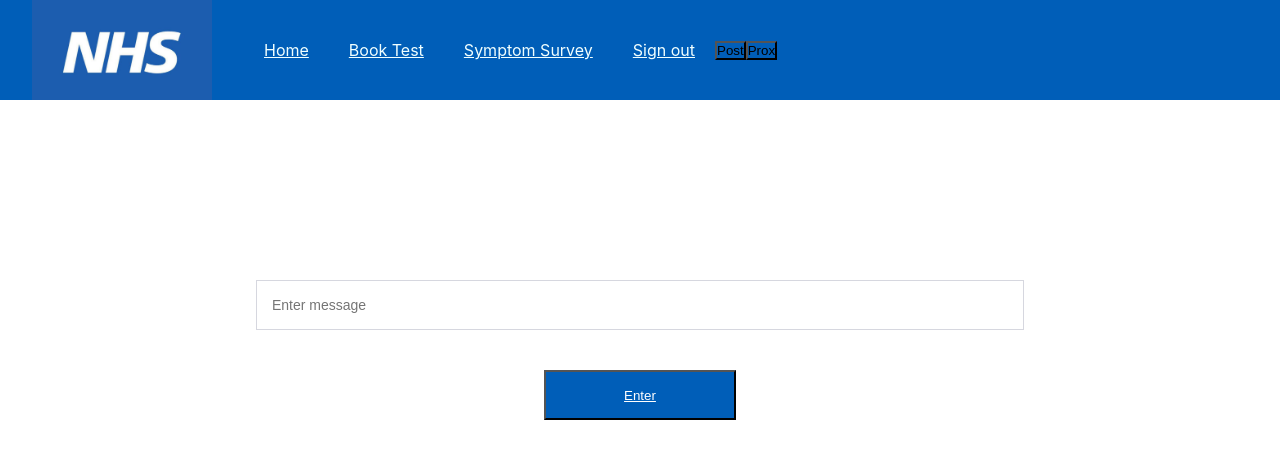
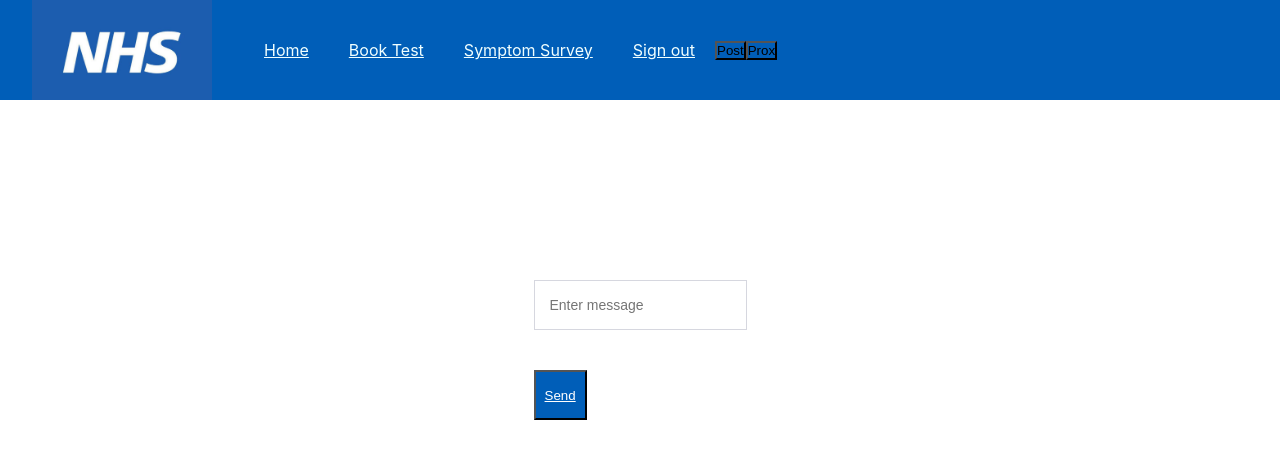
Before and after one commit to bongoSLAP/covid-test-and-trace, a React (Create React App) app in the folder Cases/Cases/Web/: page /MessagingService in a window 1280 px wide. Shown: the top 458 px of the page. Built offline with nearby package versions, Linux system fonts and the light colour scheme.

Commit message:
Made changes to own and response messaging struct

```diff
--- a/Cases/Cases/Web/src/pages/MessagingServicePage.jsx
+++ b/Cases/Cases/Web/src/pages/MessagingServicePage.jsx
@@ -5,22 +5,29 @@ import '../styling/MessagingService.css'
 const MessagingService = () => {
 
     function replyMessage(e) {
-        const reply = document.createElement("div")
-        reply.className = "response"
+        const numResponses = 4;
+        const reply = document.createElement("div");
+        const responses = ["this worked", "Could you tell me what the problem is", "I see, let me look into it", "From what you've told me, you likely have COVID-19"];
 
-        if (e.target.messageValue.value === "hello") {
-            reply.innerHTML = "this worked"
-            document.getElementById("MessageBox").appendChild(reply)
+        let childrenCount = document.getElementsByClassName("ownMessage").length - 1;
+        let responseText = responses[childrenCount];
+
+        reply.className = "response";
+
+        if (childrenCount < numResponses) {
+            document.getElementById("MessageBox").innerHTML += '<div class="response">' + responseText + '</div>'
+            console.log(childrenCount);
         }
     }
 
     function userMessage(e) {
-        const message = document.createElement("div")
+        const message = document.createElement("div");
+        message.className = "ownMessage";
 
-        message.innerHTML = e.target.messageValue.value;
-        message.className = "ownMessage"
-        document.getElementById("MessageBox").appendChild(message);
-        replyMessage(e)
+        //If we don't care about this for the MVP, then this is the short way of doing things
+        document.getElementById("MessageBox").innerHTML += '<div class="ownMessage">' + e.target.messageValue.value + '</div>';
+
+        replyMessage(e);
     }
 
     function handleMessage(e){
@@ -35,8 +42,12 @@ const MessagingService = () => {
 
         return(
             <form onSubmit={(e) => handleMessage(e)}>
-                <input className="inputText" type="text" id="messageValue" placeholder="Enter message" />
-                <input className="inputLogin" type="submit" value={"Enter"} />
+                <div className="userChatbox">
+                <div className="aaaa"> <input className="inputText" type="text" id="messageValue" placeholder="Enter message" /> </div>
+                <div className="bbbb"> <input className="inputLogin" type="submit" value={"Send"} />   </div>
+
+
+                </div>
             </form>
         )
     }
```
